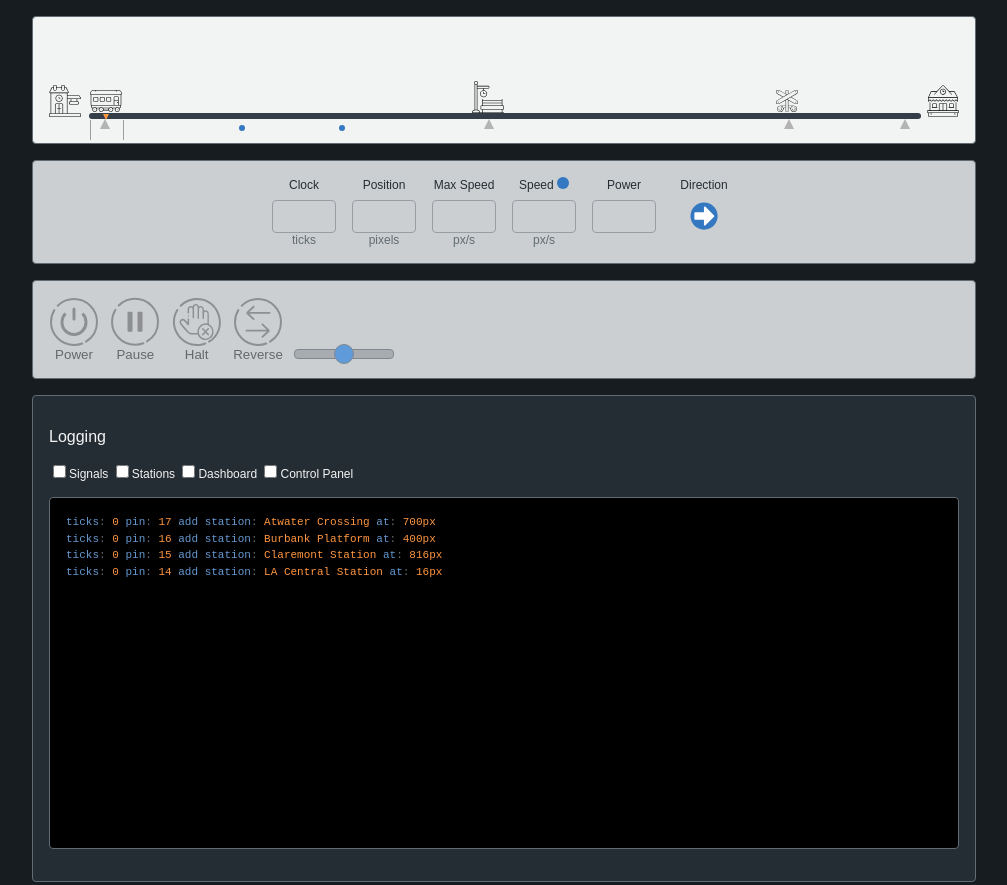
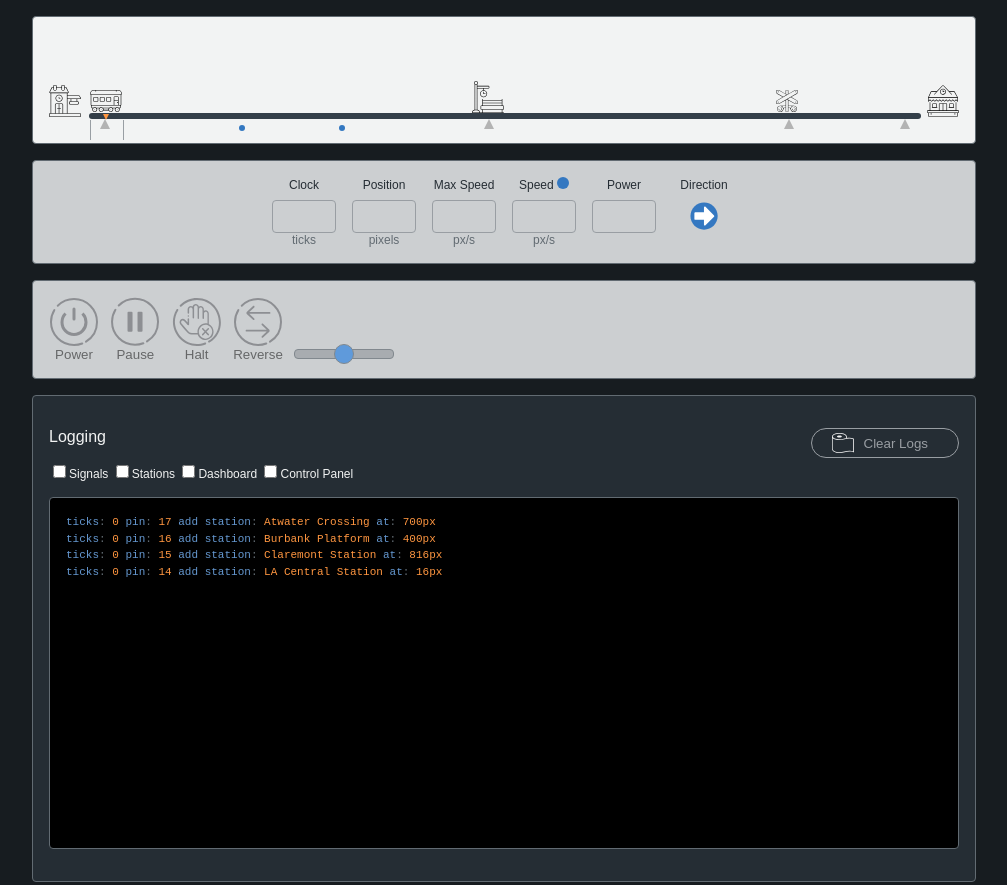
Before and after one commit to buzcarter/bounce-back-railway, a website built with webpack: page src/simulator/assets/views/index.html in a window 1280 px wide. Shown: the top 885 px of the page, without its empty margins (136-1143 px from the left). Built offline with nearby package versions, Linux system fonts and the light colour scheme.

Commit message:
add CLear Logs btn

```diff
--- a/src/simulator/assets/styles/buttons.css
+++ b/src/simulator/assets/styles/buttons.css
@@ -51,3 +51,29 @@
   left: 0;
   right: 0;
 }
+
+.btn--outline {
+  background-color: transparent;
+  border-radius: 15px;
+  border: solid 1px var(--color-neutral-300);
+  color: var(--color-neutral-300);
+  height: 30px;
+  overflow: hidden;
+  display: flex;
+  align-items: center;
+}
+
+.btn--clear-logs {
+  position: absolute;
+  right: var(--default-spacing);
+  top: var(--default-spacing);
+}
+
+.btn--clear-logs .icon {
+  width: 22px;
+  height: 22px;
+}
+
+.btn--clear-logs .text {
+  padding: 0 10px;
+}
--- a/src/simulator/assets/styles/icons.css
+++ b/src/simulator/assets/styles/icons.css
@@ -21,7 +21,6 @@
 }
 
 .icon--barrier,
-.icon--location,
 .icon--station-1,
 .icon--station-2,
 .icon--station-3,
@@ -50,6 +49,10 @@
 
 .icon--station-3 {
   background-image: url(../images/icons/station-3.svg);
+}
+
+.icon--toilet-paper-roll {
+  background-image: url(../images/icons/toilet-paper-roll.svg);
 }
 
 .icon--trolley {
--- a/src/simulator/assets/styles/sections.css
+++ b/src/simulator/assets/styles/sections.css
@@ -9,6 +9,7 @@
 .section--logging {
   background-color: var(--logging-bg-color);
   color: var(--logging-color);
+  position: relative;
 }
 
 .section--simulator {
--- a/src/simulator/assets/views/index.html
+++ b/src/simulator/assets/views/index.html
@@ -58,6 +58,7 @@
             <label><input type="checkbox" data-type="checkbox" id="enableStationsLogCbx" data-name="Log Station Crossings Chkbx">Stations</label>
             <label><input type="checkbox" data-type="checkbox" id="enableDashboardLogCbx" data-name="Log Dashboard Updates Chkbx">Dashboard</label>
             <label><input type="checkbox" data-type="checkbox" id="enableControlPanelLogCbx" data-name="Log Control Panel Chkbx">Control Panel</label>
+            <button id="clearLogBtn" class="btn btn--outline btn--clear-logs"><span class="icon icon--toilet-paper-roll"></span><span class="text">Clear Logs</span></button>
             <section class="section stdout" id="std-out"></section>
         </section>
         <section class="section section--multimeter">
--- /dev/null
+++ b/src/simulator/components/Logging.ts
@@ -0,0 +1,8 @@
+import { ElementIds } from '../constants';
+import { clearStdOut } from './StdOut';
+
+export const attach = () => {
+  document.getElementById(ElementIds.CLEAR_LOGS_BTN)?.addEventListener('click', () => {
+    clearStdOut();
+  });
+};
--- a/src/simulator/components/Simulator.ts
+++ b/src/simulator/components/Simulator.ts
@@ -14,6 +14,7 @@ import { getPosition, resetPosition } from './TrolleyUI';
 import { booleanRead } from './Utils';
 import { attachEventHandlers, getPins } from './UXControls';
 import { render as addMultimeter } from './Multimeter';
+import { attach as attachLogging } from './Logging';
 
 export const prepareSimulator = () => {
   addStationsToLayout();
@@ -23,6 +24,7 @@ export const prepareSimulator = () => {
 
   attachEventHandlers();
   addMultimeter(getPins());
+  attachLogging();
 };
 
 export const startSimulator = () => {
--- a/src/simulator/components/StdOut.ts
+++ b/src/simulator/components/StdOut.ts
@@ -30,3 +30,7 @@ export const updateStdOut = (message: JsonData) => {
 
   document.getElementById(ElementIds.STD_OUT)!.prepend(p);
 };
+
+export const clearStdOut = () => {
+  document.getElementById(ElementIds.STD_OUT)!.innerHTML = '';
+};
--- a/src/simulator/constants/ElementIds.ts
+++ b/src/simulator/constants/ElementIds.ts
@@ -18,6 +18,7 @@ export const ElementIds = Object.freeze({
   LOG_DASHBORD:          'enableDashboardLogCbx',
   LOG_STATION:           'enableStationsLogCbx',
   LOG_SIGNAL:            'enableSignalsLogCbx',
+  CLEAR_LOGS_BTN:        'clearLogBtn',
 
   LAYOUT:                'layout',
   RAIL:                  'layout-rail',
```
Also changed, not shown: src/simulator/assets/images/icons/toilet-paper-roll.svg (added).
